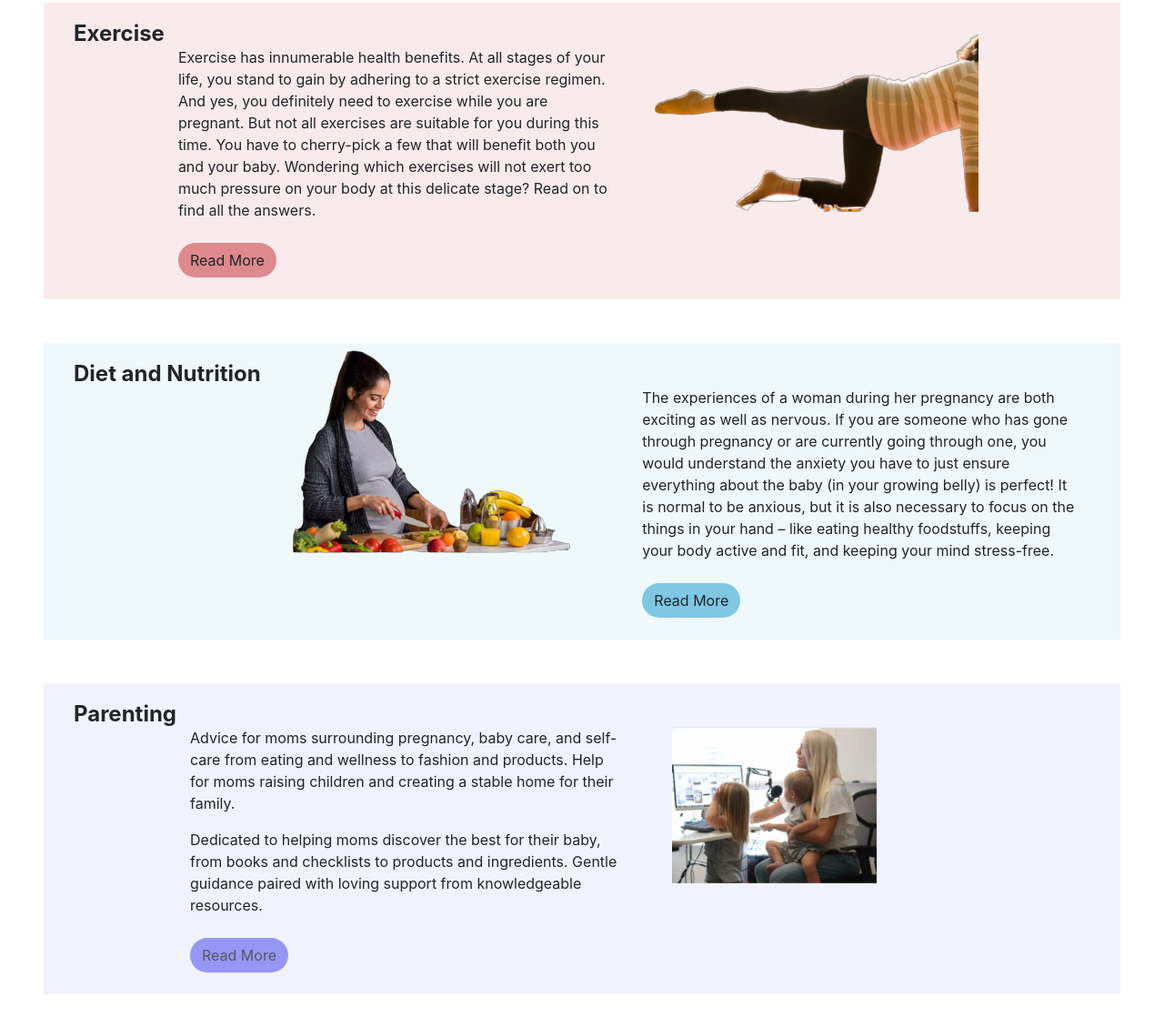
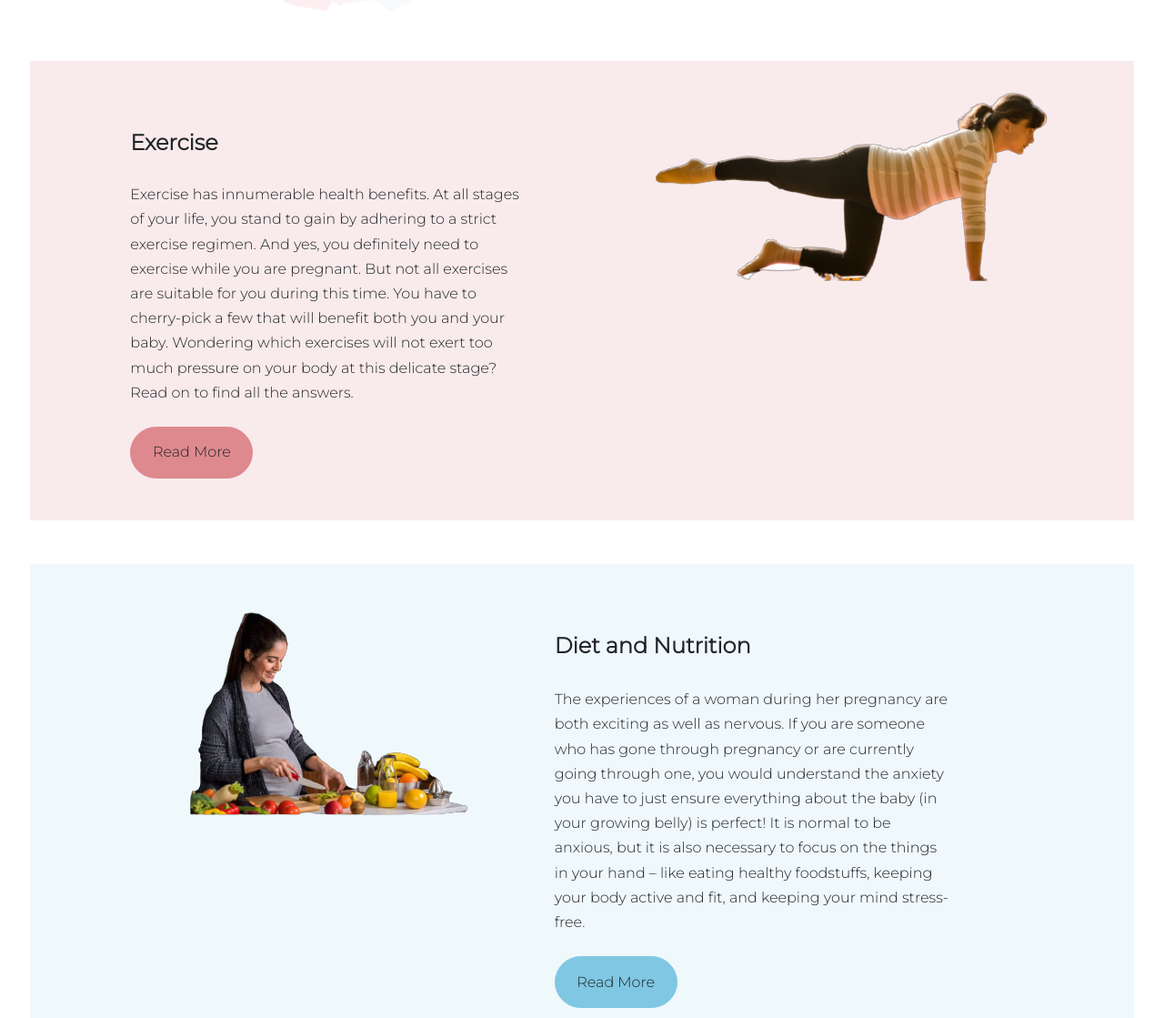
Before and after one commit to TechGeek3/LeanIn-Hacks, a plain HTML site: page blogs.html in a window 1280 px wide. Shown: the part 580-1699 px from the top of the page at 91% size. Drawn offline with nearby package versions, Linux system fonts and the light colour scheme.

Commit message:
changes in blogs

```diff
--- a/blogs.html
+++ b/blogs.html
@@ -10,6 +10,7 @@
   <link rel="stylesheet" href="https://cdn.jsdelivr.net/npm/bootstrap@4.3.1/dist/css/bootstrap.min.css"
     integrity="sha384-ggOyR0iXCbMQv3Xipma34MD+dH/1fQ784/j6cY/iJTQUOhcWr7x9JvoRxT2MZw1T" crossorigin="anonymous">
   <!--CSS-->
+  <link rel="stylesheet" href="styles.css">
   <link rel="stylesheet" href="style_blogs.css">
   <!-- <link rel="stylesheet" href="styles.css"> -->
   <title>Momature</title>
@@ -42,7 +43,8 @@
             </ul>
         </div>
     </nav> -->
-    <div class="container-fluid px-0"><!--NAVBAR-->
+  <div class="container-fluid px-0">
+    <!--NAVBAR-->
 
     <section class="home" style="background-image: url('assets/bg2.png');">
       <nav class="navbar navbar-light navbar-expand-md bg-faded justify-content-center">
@@ -73,19 +75,20 @@
 
       <!--CONTAINER 1-->
       <div class="row bg-container">
-        <div class="col-4">
-            <div>
+        <div class="col-1"></div>
+        <div class="col-5">
+
           <img src="assets/blogs2.png" alt="">
+
         </div>
-        </div>
-        <div class="col-2"></div>
+        <!-- <div class="col-2"></div> -->
         <div class="col-6 pt-5">
           <div>
             <p style="font-size: 3rem;"><strong>Explore our blogs</strong></p>
             <p class="pt-4">So where do you go when you want more? Below are some blogs that are <br> popular among
               pregnant mamas. </p>
 
-                <button type="button" class="btn btn-primary section1 mt-4">Get Started</button>
+            <button type="button" class="btn section1 mt-4">Get Started</button>
           </div>
 
         </div>
@@ -96,14 +99,20 @@
     <!--BLOG CARDS-->
     <div class="container-xxl mx-5 my-5">
       <div class="row card1">
+
+        <div class="col-5 pt-5 ml-5">
           <div style="height: 10%;">
-                <p class="ml-5 pt-3" style="font-size: 1.5rem;"><strong>Exercise</strong></p>
+            <p class="my-3" style="font-size: 1.5rem;"><strong>Exercise</strong></p>
           </div>
-            <div class="col-5 pt-5">
-                <p>Exercise has innumerable health benefits. At all stages of your life, you stand to gain by adhering to a strict exercise regimen. And yes, you definitely need to exercise while you are pregnant. But not all exercises are suitable for you during this time. You have to cherry-pick a few that will benefit both you and your baby. Wondering which exercises will not exert too much pressure on your body at this delicate stage? Read on to find all the answers.</p>
-                <button type="button" class="btn mt-2 mb-4" style="background-color: #DE898E; border-radius: 100px;">Read More</button>
+          <p>Exercise has innumerable health benefits. At all stages of your life, you stand to gain by adhering to a
+            strict exercise regimen. And yes, you definitely need to exercise while you are pregnant. But not all
+            exercises are suitable for you during this time. You have to cherry-pick a few that will benefit both you
+            and your baby. Wondering which exercises will not exert too much pressure on your body at this delicate
+            stage? Read on to find all the answers.</p>
+          <button type="button" class="btn section1 mt-2 mb-4">Read
+            More</button>
         </div>
-
+        <div class="col-1"></div>
         <div class="col-4">
           <div><img src="assets/exercise.png" alt="exercise"></div>
         </div>
@@ -112,34 +121,47 @@
 
     <div class="container-xxl mx-5 my-5">
       <div class="row card2">
-            <div style="height: 10%;">
-                <p class="ml-5 pt-3" style="font-size: 1.5rem;"><strong>Diet and Nutrition</strong></p>
-            </div>
-            <div class="col-4">
-                <div><img src="assets/diet.png" alt="diet"></div>
+        <!-- <div style="height: 10%;">
+          <p class="ml-5 pt-3" style="font-size: 1.5rem;"><strong></strong></p>
+        </div> -->
+        <div class="col-1"></div>
+        <div class="col-4 pt-3">
+          <img class="img-center" src="assets/diet.png" alt="diet">
         </div>
 
-            <div class="col-5 pt-5">
-                <p>The experiences of a woman during her pregnancy are both exciting as well as nervous. If you are someone who has gone through pregnancy or are currently going through one, you would understand the anxiety you have to just ensure everything about the baby (in your growing belly) is perfect! It is normal to be anxious, but it is also necessary to focus on the things in your hand – like eating healthy foodstuffs, keeping your body active and fit, and keeping your mind stress-free.
+        <div class="col-5 pt-5 ml-5">
+          <div style="height: 10%;">
+            <p class="my-3" style="font-size: 1.5rem;"><strong>Diet and Nutrition</strong></p>
+          </div>
+          <p>The experiences of a woman during her pregnancy are both exciting as well as nervous. If you are someone
+            who has gone through pregnancy or are currently going through one, you would understand the anxiety you have
+            to just ensure everything about the baby (in your growing belly) is perfect! It is normal to be anxious, but
+            it is also necessary to focus on the things in your hand – like eating healthy foodstuffs, keeping your body
+            active and fit, and keeping your mind stress-free.
           </p>
-                <button type="button" class="btn mt-2 mb-4" style="background-color: #7FC7E2; border-radius: 100px;">Read More</button>
+          <button type="button" class="btn section3 mt-2 mb-4">Read
+            More</button>
         </div>
       </div>
     </div>
 
     <div class="container-xxl mx-5 my-5">
       <div class="row card3">
+
+        <div class="col-5 pt-5 ml-5">
           <div style="height: 10%;">
-                <p class="ml-5 pt-3" style="font-size: 1.5rem;"><strong>Parenting</strong></p>
+            <p class="my-3" style="font-size: 1.5rem;"><strong>Parenting</strong></p>
           </div>
-            <div class="col-5 pt-5">
-                <p>Advice for moms surrounding pregnancy, baby care, and self-care from eating and wellness to fashion and products. Help for moms raising children and creating a stable home for their family.</p>
-                <p>Dedicated to helping moms discover the best for their baby, from books and checklists to products and ingredients. Gentle guidance paired with loving support from knowledgeable resources.</p>
-                <button type="button" class="btn mt-2 mb-4" style="background-color: #7879F1; opacity: 75%; border-radius: 100px;">Read More</button>
+          <p>Advice for moms surrounding pregnancy, baby care, and self-care from eating and wellness to fashion and
+            products. Help for moms raising children and creating a stable home for their family.</p>
+          <p>Dedicated to helping moms discover the best for their baby, from books and checklists to products and
+            ingredients. Gentle guidance paired with loving support from knowledgeable resources.</p>
+          <button type="button" class="btn mt-2 mb-4"
+            style="background-color: #7879F1; opacity: 75%; border-radius: 100px;">Read More</button>
         </div>
-
+        <div class="col-1"></div>
         <div class="col-4 mt-5 ml-4">
-                <div><img src="assets/parenting.png" alt="parenting" style="height: 80%; width: 60%;"></div>
+          <img src="assets/parenting.png" alt="parenting" style="height: auto; width: 100%;">
         </div>
       </div>
     </div>
--- a/style_blogs.css
+++ b/style_blogs.css
@@ -1,7 +1,8 @@
-* {
+/* * {
     overflow-x: hidden;
-}
-.navbar-light .navbar-brand {
+} */
+
+/* .navbar-light .navbar-brand {
     color: #DE898E;
     font-size: 24px;
     margin-left: 5%;
@@ -18,11 +19,23 @@
     border-radius: 100px;
     width: 135px;
     height: 57px;
+} */
+
+/* .section1 {
+    background-color: #DE898E;
+    border-color: #DE898E;
+} */
+.img-center {
+
+    display: block;
+    margin-left: auto;
+    margin-right: auto;
+    width: 100%;
+    margin-top: 5%;
 }
 
-.section1 {
-    background-color: #DE898E;
-    border-color: #DE898E;
+.container-xxl .row {
+    padding: 1% 4% 3%;
 }
 
 .title {
```
Also changed, not shown: index.html (+1 -1 lines), assets/Capture.JPG (added), assets/blogs2.png. Lines whose indentation alone changed are shown as unchanged.
